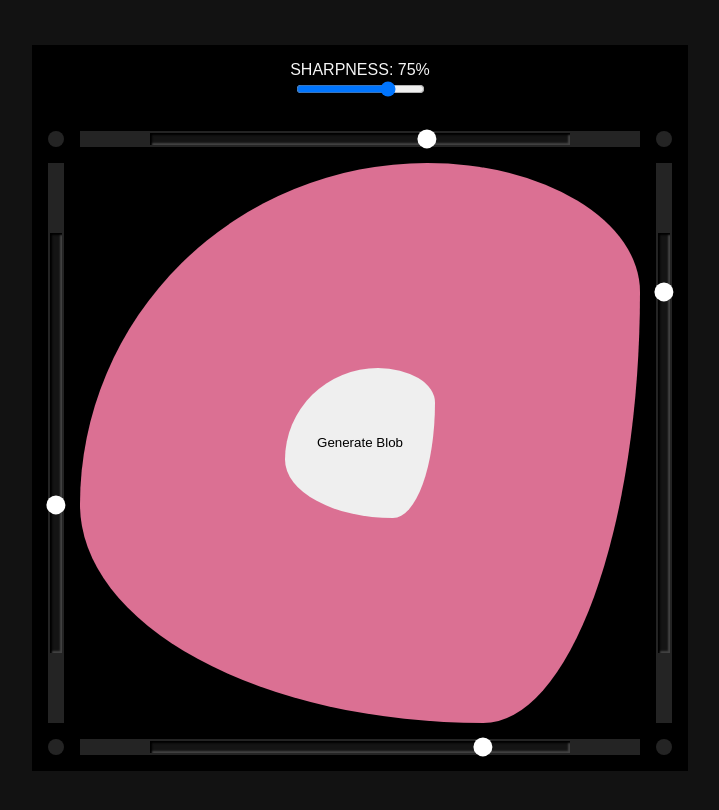
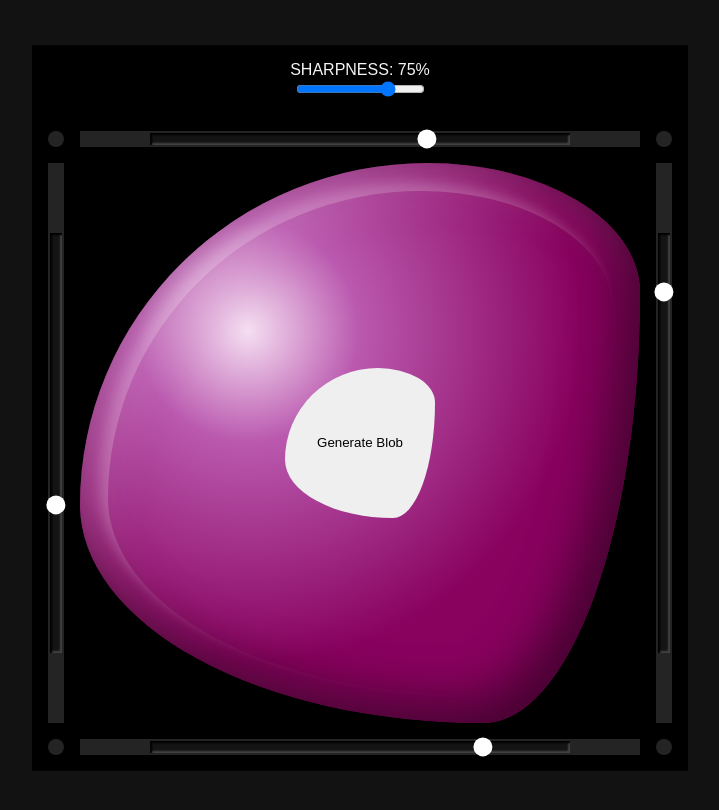
Before and after one commit to thebigdavec/random-blob-generator, a plain HTML site: page index.html in a window 1280 px wide. Shown: the whole page, without its empty margins (280-999 px from the left). Drawn offline with Linux system fonts and the light colour scheme.

Commit message:
Update style.css
Add some '3d' styling to the blob

```diff
--- a/style.css
+++ b/style.css
@@ -41,15 +41,31 @@ body {
 }
 
 #the-blob {
+    position: relative;
     width: min(70vw, 70vh);
     max-width: 800px;
     aspect-ratio: 1;
-    background-color: palevioletred;
+    background: radial-gradient( circle at 30% 30%, #f5dff2, #ba59af 20%, #88025e 60%);
     display: flex;
     justify-content: center;
     align-items: center;
     border-radius: 50%;
     transition: border-radius 50ms ease;
+    box-shadow: -20px -20px 50px #460230 inset, 20px 20px 50px #f5dff230 inset;
+    overflow: hidden;
+}
+
+#the-blob::after {
+    position: absolute;
+    content: '';
+    top: 5%;
+    left: 5%;
+    right: 5%;
+    bottom: 5%;
+    background-color: transparent;
+    box-shadow: -8px -8px 12px #fff3;
+    border-radius: inherit;
+    user-select: none;
 }
 
 #the-blob button {
@@ -60,6 +76,7 @@ body {
     padding: 2rem;
     box-shadow: 0 0 0 #0003;
     transition: transform 50ms ease-out, box-shadow 50ms ease-out, border-radius 50ms ease;
+    z-index: 2;
 }
 
 #the-blob button:hover,
```
